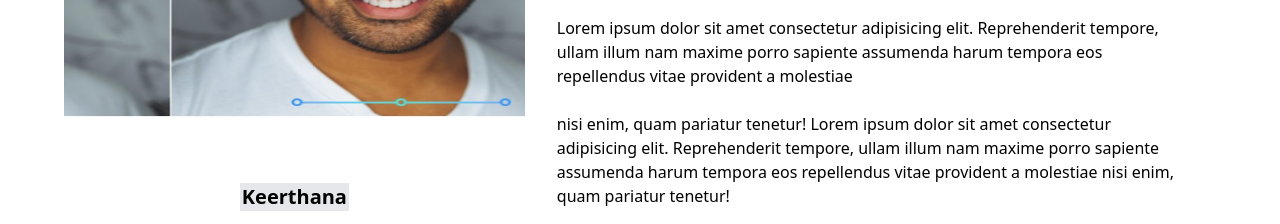
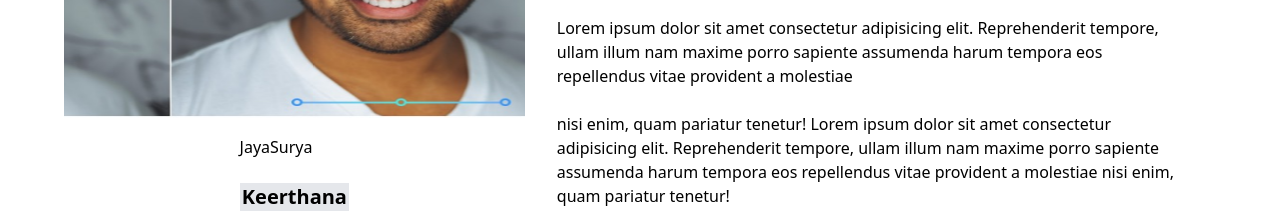
Before and after one commit to Gautham0718/Cybernaut-website, a Next.js app: page / in a window 1280 px wide. Shown: the part 3500-3724 px from the top of the page. Built offline with nearby package versions, Linux system fonts and the light colour scheme.

Commit message:
Update Founders.tsx

```diff
--- a/components/Founders.tsx
+++ b/components/Founders.tsx
@@ -44,7 +44,7 @@ const Founders = () => {
           className={
             selectedSlide === 0
               ? "bg-gray-200 flex  w-full items-center justify-center font-semibold text-xl"
-              : "text-transparent"
+              : "content-none flex-none"
           }
         >JayaSurya</div>
         <div
@@ -58,7 +58,7 @@ const Founders = () => {
           className={
             selectedSlide === 2
             ?  "bg-gray-200 flex items-center justify-center font-semibold text-xl"
-            : "text-transparent"
+            : "content-none flex-none"
           }
         >Keerthana</div>
       </div>
```
